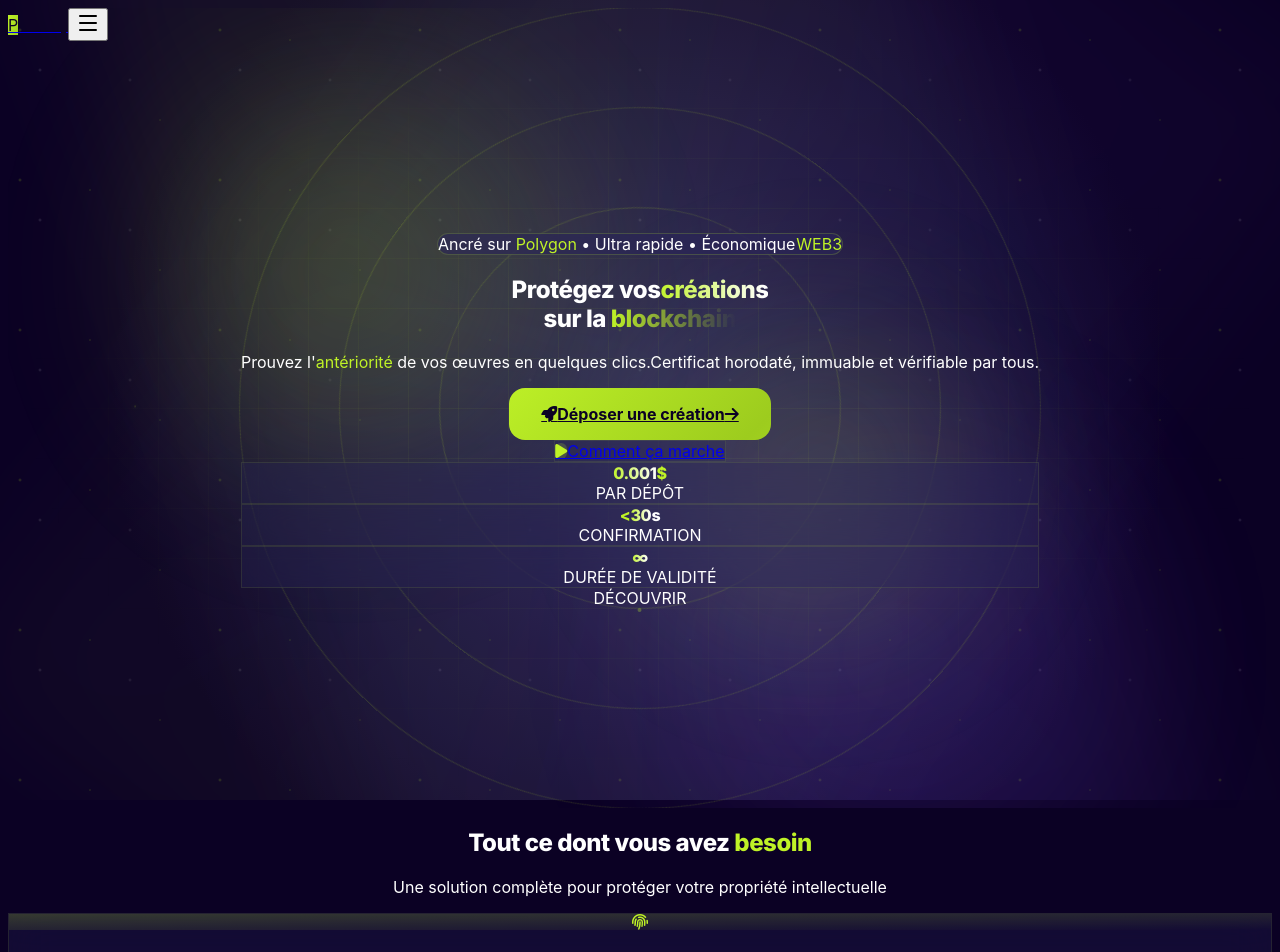
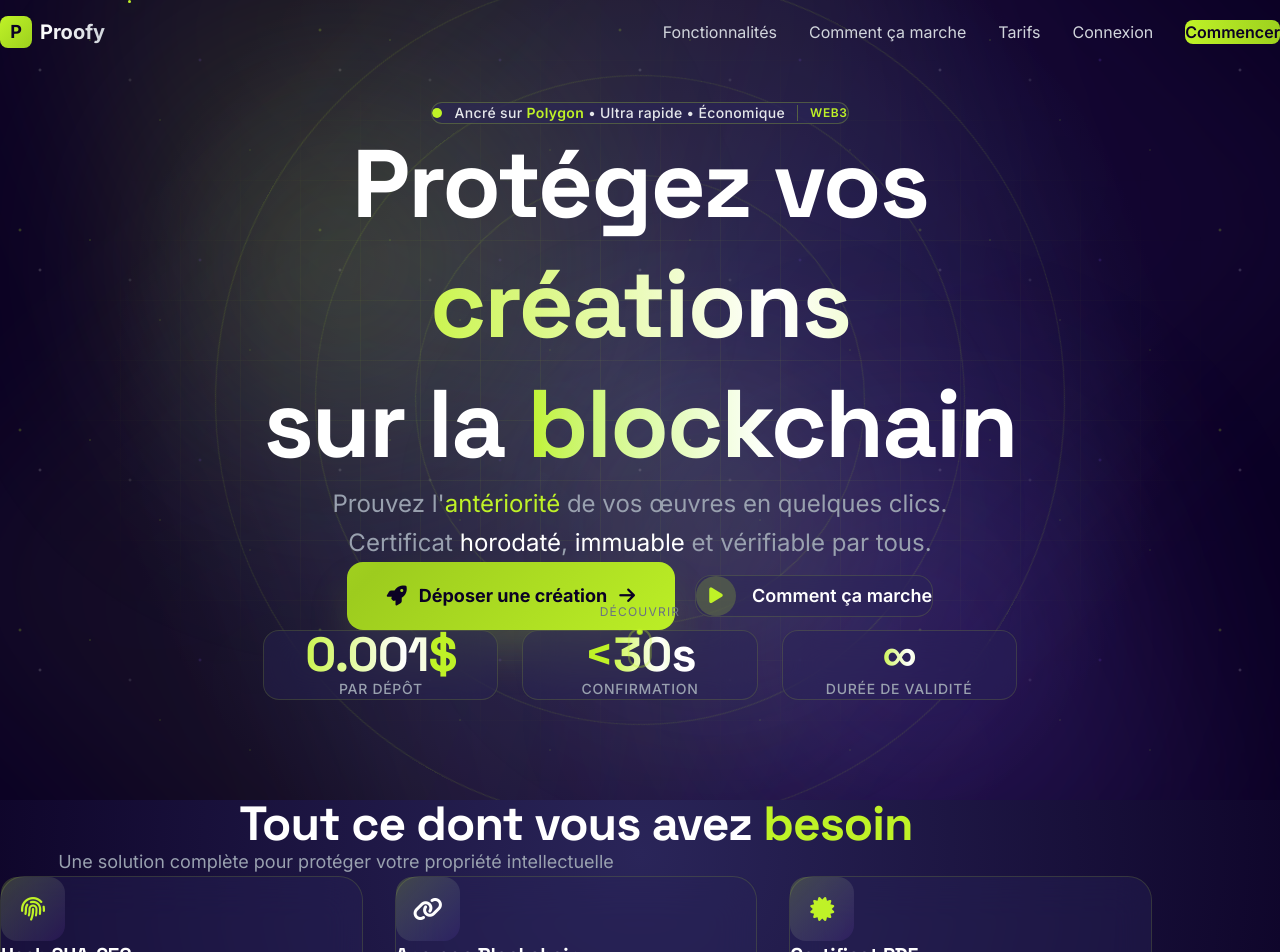
Before and after one commit to ArtysFactory/proofy-nextjs, a Next.js app: page / in a window 1280 px wide. Shown: the top 952 px of the page. Built offline with nearby package versions, Linux system fonts and the light colour scheme.

Commit message:
fix: CSS complet Tailwind v4 - aurora, glass-card, buttons, animations

```diff
--- a/app/globals.css
+++ b/app/globals.css
@@ -1,248 +1,44 @@
-@tailwind base;
-@tailwind components;
-@tailwind utilities;
+@import "tailwindcss";
 
-@layer base {
-  :root {
-    --background: 11 1 36;
-    --foreground: 255 255 255;
-    --primary: 191 242 39;
-    --primary-foreground: 11 1 36;
-  }
+/* ============================================
+   TAILWIND v4 - CSS Variables & Theme
+   ============================================ */
 
-  body {
-    background-color: #0b0124;
-    color: white;
-    font-family: -apple-system, BlinkMacSystemFont, 'Segoe UI', 'Roboto', 'Oxygen',
-      'Ubuntu', 'Cantarell', 'Fira Sans', 'Droid Sans', 'Helvetica Neue',
-      sans-serif;
-    -webkit-font-smoothing: antialiased;
-    -moz-osx-font-smoothing: grayscale;
-  }
+@theme {
+  /* Colors */
+  --color-proofy-dark: #0b0124;
+  --color-proofy-primary: #2a2559;
+  --color-proofy-secondary: #3d3680;
+  --color-proofy-accent: #bff227;
+  --color-proofy-accent-dark: #9dcc1e;
+  --color-proofy-purple: #8a59ff;
+
+  /* Fonts */
+  --font-sans: 'Inter', ui-sans-serif, system-ui, sans-serif;
+  --font-display: 'Space Grotesk', ui-sans-serif, system-ui, sans-serif;
 }
 
-@layer utilities {
-  .text-gradient-animated {
-    background: linear-gradient(to right, #bff227, white, #bff227);
-    background-clip: text;
-    -webkit-background-clip: text;
-    color: transparent;
-    background-size: 200% auto;
-    animation: gradient 3s linear infinite;
-  }
+/* ============================================
+   BASE STYLES
+   ============================================ */
 
-  @keyframes gradient {
-    0%, 100% {
-      background-position: 0% center;
-    }
-    50% {
-      background-position: 100% center;
-    }
-  }
+* {
+  margin: 0;
+  padding: 0;
+  box-sizing: border-box;
 }
 
-/* Hero Section Styles */
-.hero-grid {
-  position: absolute;
-  inset: 0;
-  background-image: linear-gradient(to right, rgba(191, 242, 39, 0.05) 1px, transparent 1px),
-    linear-gradient(to bottom, rgba(191, 242, 39, 0.05) 1px, transparent 1px);
-  background-size: 50px 50px;
-  mask-image: radial-gradient(ellipse at center, black 20%, transparent 70%);
+html {
+  scroll-behavior: smooth;
 }
 
-.hero-orb {
-  position: absolute;
-  border-radius: 50%;
-  filter: blur(80px);
-  opacity: 0.4;
-  animation: float 20s ease-in-out infinite;
-}
-
-.hero-orb-1 {
-  width: 400px;
-  height: 400px;
-  background: radial-gradient(circle, rgba(191, 242, 39, 0.6), rgba(191, 242, 39, 0.1));
-  top: 10%;
-  left: 10%;
-  animation-delay: 0s;
-}
-
-.hero-orb-2 {
-  width: 500px;
-  height: 500px;
-  background: radial-gradient(circle, rgba(138, 89, 255, 0.4), rgba(138, 89, 255, 0.1));
-  top: 50%;
-  right: 10%;
-  animation-delay: 5s;
-}
-
-.hero-orb-3 {
-  width: 350px;
-  height: 350px;
-  background: radial-gradient(circle, rgba(191, 242, 39, 0.5), rgba(191, 242, 39, 0.1));
-  bottom: 20%;
-  left: 50%;
-  animation-delay: 10s;
-}
-
-@keyframes float {
-  0%, 100% {
-    transform: translate(0, 0) scale(1);
-  }
-  25% {
-    transform: translate(20px, -20px) scale(1.1);
-  }
-  50% {
-    transform: translate(-20px, 20px) scale(0.9);
-  }
-  75% {
-    transform: translate(20px, 20px) scale(1.05);
-  }
-}
-
-.hero-ring {
-  position: absolute;
-  border: 1px solid rgba(191, 242, 39, 0.15);
-  border-radius: 50%;
-  top: 50%;
-  left: 50%;
-  transform: translate(-50%, -50%);
-  animation: rotate 30s linear infinite;
-}
-
-.hero-ring-1 {
-  width: 400px;
-  height: 400px;
-  animation-duration: 30s;
-}
-
-.hero-ring-2 {
-  width: 600px;
-  height: 600px;
-  animation-duration: 40s;
-  animation-direction: reverse;
-}
-
-.hero-ring-3 {
-  width: 800px;
-  height: 800px;
-  animation-duration: 50s;
-}
-
-@keyframes rotate {
-  from {
-    transform: translate(-50%, -50%) rotate(0deg);
-  }
-  to {
-    transform: translate(-50%, -50%) rotate(360deg);
-  }
-}
-
-.particle {
-  position: absolute;
-  width: 2px;
-  height: 2px;
-  background: rgba(191, 242, 39, 0.6);
-  border-radius: 50%;
-  box-shadow: 0 0 10px rgba(191, 242, 39, 0.8);
-}
-
-@keyframes particle-float {
-  0% {
-    transform: translateY(0) scale(1);
-    opacity: 0;
-  }
-  10% {
-    opacity: 1;
-  }
-  90% {
-    opacity: 1;
-  }
-  100% {
-    transform: translateY(100vh) scale(0);
-    opacity: 0;
-  }
-}
-
-/* Badge Shimmer Effect */
-.badge-shimmer {
-  background: linear-gradient(
-    90deg,
-    rgba(191, 242, 39, 0.1) 0%,
-    rgba(191, 242, 39, 0.2) 50%,
-    rgba(191, 242, 39, 0.1) 100%
-  );
-  background-size: 200% 100%;
-  animation: shimmer 3s linear infinite;
-  border: 1px solid rgba(191, 242, 39, 0.2);
-}
-
-@keyframes shimmer {
-  0% {
-    background-position: -200% 0;
-  }
-  100% {
-    background-position: 200% 0;
-  }
-}
-
-/* CTA Buttons - Use Tailwind classes directly in HTML instead */
-
-/* Feature Cards - Use Tailwind classes directly in HTML instead */
-
-/* Status Badges */
-.status-badge {
-  display: inline-flex;
-  align-items: center;
-  gap: 0.5rem;
-  padding: 0.25rem 0.75rem;
-  border-radius: 9999px;
-  font-size: 0.75rem;
-  font-weight: 600;
-}
-
-.status-pending {
-  background-color: rgba(234, 179, 8, 0.1);
-  color: rgb(234, 179, 8);
-  border: 1px solid rgba(234, 179, 8, 0.2);
-}
-
-.status-confirmed {
-  background-color: rgba(34, 197, 94, 0.1);
-  color: rgb(34, 197, 94);
-  border: 1px solid rgba(34, 197, 94, 0.2);
-}
-
-.status-failed {
-  background-color: rgba(239, 68, 68, 0.1);
-  color: rgb(239, 68, 68);
-  border: 1px solid rgba(239, 68, 68, 0.2);
-}
-
-/* Responsive Typography */
-.font-display {
-  font-family: 'Inter', -apple-system, BlinkMacSystemFont, 'Segoe UI', sans-serif;
-  font-weight: 800;
-  letter-spacing: -0.02em;
-}
-
-/* Custom Scrollbar */
-::-webkit-scrollbar {
-  width: 8px;
-}
-
-::-webkit-scrollbar-track {
-  background: rgba(11, 1, 36, 0.5);
-}
-
-::-webkit-scrollbar-thumb {
-  background: rgba(191, 242, 39, 0.3);
-  border-radius: 4px;
-}
-
-::-webkit-scrollbar-thumb:hover {
-  background: rgba(191, 242, 39, 0.5);
+body {
+  background: radial-gradient(circle at 50% 50%, #2a2559 0%, #0b0124 70%);
+  min-height: 100vh;
+  color: white;
+  font-family: var(--font-sans);
+  -webkit-font-smoothing: antialiased;
+  -moz-osx-font-smoothing: grayscale;
 }
 
 /* ============================================
@@ -252,7 +48,7 @@
 .aurora-bg {
   position: fixed;
   inset: 0;
-  z-index: -1;
+  z-index: 0;
   background: radial-gradient(circle at 50% 50%, #2a2559 0%, #0b0124 70%);
   overflow: hidden;
 }
@@ -261,18 +57,20 @@
   position: absolute;
   inset: 0;
   background-image:
-    radial-gradient(2px 2px at 20px 30px, rgba(191, 242, 39, 0.3), transparent),
-    radial-gradient(2px 2px at 40px 70px, rgba(255, 255, 255, 0.2), transparent),
-    radial-gradient(1px 1px at 90px 40px, rgba(191, 242, 39, 0.4), transparent),
-    radial-gradient(2px 2px at 130px 80px, rgba(255, 255, 255, 0.15), transparent),
-    radial-gradient(1px 1px at 160px 120px, rgba(191, 242, 39, 0.35), transparent);
+    radial-gradient(2px 2px at 20px 30px, rgba(191, 242, 39, 0.4), transparent),
+    radial-gradient(2px 2px at 40px 70px, rgba(255, 255, 255, 0.3), transparent),
+    radial-gradient(1px 1px at 90px 40px, rgba(191, 242, 39, 0.5), transparent),
+    radial-gradient(2px 2px at 130px 80px, rgba(255, 255, 255, 0.2), transparent),
+    radial-gradient(1px 1px at 160px 120px, rgba(191, 242, 39, 0.4), transparent),
+    radial-gradient(2px 2px at 200px 60px, rgba(138, 89, 255, 0.3), transparent),
+    radial-gradient(1px 1px at 250px 150px, rgba(191, 242, 39, 0.35), transparent);
   background-repeat: repeat;
-  background-size: 200px 150px;
+  background-size: 300px 200px;
   animation: twinkle 8s ease-in-out infinite;
 }
 
 @keyframes twinkle {
-  0%, 100% { opacity: 0.5; }
+  0%, 100% { opacity: 0.6; }
   50% { opacity: 1; }
 }
 
@@ -281,20 +79,20 @@
   inset: 0;
   background: conic-gradient(
     from 180deg at 50% 50%,
-    rgba(42, 37, 89, 0.15) 0deg,
-    rgba(191, 242, 39, 0.08) 90deg,
-    rgba(42, 37, 89, 0.15) 180deg,
-    rgba(138, 89, 255, 0.08) 270deg,
-    rgba(42, 37, 89, 0.15) 360deg
+    rgba(42, 37, 89, 0.2) 0deg,
+    rgba(191, 242, 39, 0.1) 90deg,
+    rgba(42, 37, 89, 0.2) 180deg,
+    rgba(138, 89, 255, 0.1) 270deg,
+    rgba(42, 37, 89, 0.2) 360deg
   );
-  filter: blur(60px);
+  filter: blur(80px);
   animation: aurora-rotate 30s linear infinite;
 }
 
 .aurora-layer-2 {
   animation-direction: reverse;
-  animation-duration: 40s;
-  opacity: 0.5;
+  animation-duration: 45s;
+  opacity: 0.6;
 }
 
 @keyframes aurora-rotate {
@@ -303,20 +101,188 @@
 }
 
 /* ============================================
-   GLASS CARD EFFECT
+   TYPOGRAPHY
+   ============================================ */
+
+.font-display {
+  font-family: var(--font-display);
+  font-weight: 700;
+  letter-spacing: -0.02em;
+}
+
+.text-gradient-animated {
+  background: linear-gradient(90deg, #bff227, #ffffff, #bff227);
+  background-size: 200% auto;
+  background-clip: text;
+  -webkit-background-clip: text;
+  -webkit-text-fill-color: transparent;
+  animation: gradient-shift 3s linear infinite;
+}
+
+@keyframes gradient-shift {
+  0%, 100% { background-position: 0% center; }
+  50% { background-position: 100% center; }
+}
+
+/* ============================================
+   HERO SECTION
+   ============================================ */
+
+.hero-grid {
+  position: absolute;
+  inset: 0;
+  background-image:
+    linear-gradient(to right, rgba(191, 242, 39, 0.06) 1px, transparent 1px),
+    linear-gradient(to bottom, rgba(191, 242, 39, 0.06) 1px, transparent 1px);
+  background-size: 60px 60px;
+  mask-image: radial-gradient(ellipse at center, black 20%, transparent 70%);
+  -webkit-mask-image: radial-gradient(ellipse at center, black 20%, transparent 70%);
+}
+
+.hero-orb {
+  position: absolute;
+  border-radius: 50%;
+  filter: blur(100px);
+  opacity: 0.5;
+  animation: orb-float 20s ease-in-out infinite;
+  pointer-events: none;
+}
+
+.hero-orb-1 {
+  width: 500px;
+  height: 500px;
+  background: radial-gradient(circle, rgba(191, 242, 39, 0.5) 0%, transparent 70%);
+  top: 5%;
+  left: 5%;
+}
+
+.hero-orb-2 {
+  width: 600px;
+  height: 600px;
+  background: radial-gradient(circle, rgba(138, 89, 255, 0.4) 0%, transparent 70%);
+  top: 40%;
+  right: 5%;
+  animation-delay: -7s;
+}
+
+.hero-orb-3 {
+  width: 400px;
+  height: 400px;
+  background: radial-gradient(circle, rgba(191, 242, 39, 0.4) 0%, transparent 70%);
+  bottom: 10%;
+  left: 40%;
+  animation-delay: -14s;
+}
+
+@keyframes orb-float {
+  0%, 100% { transform: translate(0, 0) scale(1); }
+  25% { transform: translate(30px, -30px) scale(1.1); }
+  50% { transform: translate(-20px, 20px) scale(0.95); }
+  75% { transform: translate(20px, 30px) scale(1.05); }
+}
+
+.hero-ring {
+  position: absolute;
+  border: 1px solid rgba(191, 242, 39, 0.12);
+  border-radius: 50%;
+  top: 50%;
+  left: 50%;
+  transform: translate(-50%, -50%);
+  animation: ring-rotate 40s linear infinite;
+  pointer-events: none;
+}
+
+.hero-ring-1 {
+  width: 450px;
+  height: 450px;
+}
+
+.hero-ring-2 {
+  width: 650px;
+  height: 650px;
+  animation-duration: 55s;
+  animation-direction: reverse;
+}
+
+.hero-ring-3 {
+  width: 850px;
+  height: 850px;
+  animation-duration: 70s;
+}
+
+@keyframes ring-rotate {
+  from { transform: translate(-50%, -50%) rotate(0deg); }
+  to { transform: translate(-50%, -50%) rotate(360deg); }
+}
+
+.particle {
+  position: absolute;
+  width: 3px;
+  height: 3px;
+  background: #bff227;
+  border-radius: 50%;
+  box-shadow: 0 0 15px rgba(191, 242, 39, 0.8), 0 0 30px rgba(191, 242, 39, 0.4);
+  pointer-events: none;
+}
+
+@keyframes particle-float {
+  0% { transform: translateY(-20px) scale(0); opacity: 0; }
+  10% { opacity: 1; transform: scale(1); }
+  90% { opacity: 1; }
+  100% { transform: translateY(100vh) scale(0); opacity: 0; }
+}
+
+/* ============================================
+   GLASS CARD
    ============================================ */
 
 .glass-card {
-  background: rgba(42, 37, 89, 0.3);
+  background: rgba(42, 37, 89, 0.4);
   backdrop-filter: blur(20px);
   -webkit-backdrop-filter: blur(20px);
-  border: 1px solid rgba(191, 242, 39, 0.1);
-  transition: all 0.3s ease;
+  border: 1px solid rgba(191, 242, 39, 0.15);
+  transition: all 0.4s cubic-bezier(0.4, 0, 0.2, 1);
 }
 
 .glass-card:hover {
-  border-color: rgba(191, 242, 39, 0.25);
-  box-shadow: 0 8px 32px rgba(191, 242, 39, 0.1);
+  background: rgba(42, 37, 89, 0.5);
+  border-color: rgba(191, 242, 39, 0.3);
+  box-shadow: 0 8px 40px rgba(191, 242, 39, 0.15);
+  transform: translateY(-2px);
+}
+
+/* ============================================
+   BADGES
+   ============================================ */
+
+.hero-badge {
+  background: rgba(42, 37, 89, 0.6);
+  backdrop-filter: blur(12px);
+  -webkit-backdrop-filter: blur(12px);
+  border: 1px solid rgba(191, 242, 39, 0.25);
+}
+
+.badge-shimmer {
+  position: relative;
+  overflow: hidden;
+}
+
+.badge-shimmer::before {
+  content: '';
+  position: absolute;
+  inset: 0;
+  background: linear-gradient(
+    90deg,
+    transparent 0%,
+    rgba(191, 242, 39, 0.2) 50%,
+    transparent 100%
+  );
+  animation: shimmer 3s ease-in-out infinite;
+}
+
+@keyframes shimmer {
+  0% { transform: translateX(-100%); }
+  100% { transform: translateX(100%); }
 }
 
 /* ============================================
@@ -324,12 +290,18 @@
    ============================================ */
 
 .btn-aurora {
+  display: inline-flex;
+  align-items: center;
+  justify-content: center;
+  gap: 0.5rem;
   background: linear-gradient(135deg, #bff227 0%, #9dcc1e 100%);
   color: #0b0124;
   font-weight: 600;
-  padding: 0.75rem 1.5rem;
-  border-radius: 0.75rem;
-  transition: all 0.3s ease;
+  padding: 0.875rem 1.75rem;
+  border-radius: 0.875rem;
+  border: none;
+  cursor: pointer;
+  transition: all 0.3s cubic-bezier(0.4, 0, 0.2, 1);
   position: relative;
   overflow: hidden;
 }
@@ -343,13 +315,13 @@
   transition: opacity 0.3s ease;
 }
 
+.btn-aurora:hover {
+  transform: translateY(-3px);
+  box-shadow: 0 15px 50px rgba(191, 242, 39, 0.4);
+}
+
 .btn-aurora:hover::before {
   opacity: 1;
-}
-
-.btn-aurora:hover {
-  transform: translateY(-2px);
-  box-shadow: 0 10px 40px rgba(191, 242, 39, 0.4);
 }
 
 .btn-aurora > * {
@@ -358,24 +330,30 @@
 }
 
 .btn-premium {
+  display: inline-flex;
+  align-items: center;
+  justify-content: center;
+  gap: 0.75rem;
   background: linear-gradient(135deg, #bff227 0%, #9dcc1e 50%, #bff227 100%);
   background-size: 200% 200%;
-  animation: premium-gradient 3s ease infinite;
+  animation: premium-bg 4s ease infinite;
   color: #0b0124;
   font-weight: 700;
-  padding: 1rem 2rem;
+  padding: 1.25rem 2.5rem;
   border-radius: 1rem;
-  transition: all 0.3s ease;
+  border: none;
+  cursor: pointer;
+  transition: all 0.3s cubic-bezier(0.4, 0, 0.2, 1);
 }
 
-@keyframes premium-gradient {
+@keyframes premium-bg {
   0%, 100% { background-position: 0% 50%; }
   50% { background-position: 100% 50%; }
 }
 
 .btn-premium:hover {
-  transform: translateY(-3px) scale(1.02);
-  box-shadow: 0 20px 60px rgba(191, 242, 39, 0.5);
+  transform: translateY(-4px) scale(1.02);
+  box-shadow: 0 25px 60px rgba(191, 242, 39, 0.5);
 }
 
 /* ============================================
@@ -383,11 +361,13 @@
    ============================================ */
 
 .input-aurora {
+  width: 100%;
   background: rgba(42, 37, 89, 0.5);
   border: 1px solid rgba(191, 242, 39, 0.2);
-  border-radius: 0.75rem;
-  padding: 0.75rem 1rem;
+  border-radius: 0.875rem;
+  padding: 0.875rem 1.25rem;
   color: white;
+  font-size: 1rem;
   transition: all 0.3s ease;
 }
 
@@ -398,18 +378,40 @@
 .input-aurora:focus {
   outline: none;
   border-color: #bff227;
-  box-shadow: 0 0 0 3px rgba(191, 242, 39, 0.2);
+  box-shadow: 0 0 0 4px rgba(191, 242, 39, 0.15);
   background: rgba(42, 37, 89, 0.7);
 }
 
 /* ============================================
-   HERO BADGE
+   STATUS BADGES
    ============================================ */
 
-.hero-badge {
-  background: rgba(42, 37, 89, 0.6);
-  backdrop-filter: blur(10px);
-  border: 1px solid rgba(191, 242, 39, 0.2);
+.status-badge {
+  display: inline-flex;
+  align-items: center;
+  gap: 0.5rem;
+  padding: 0.375rem 0.875rem;
+  border-radius: 9999px;
+  font-size: 0.75rem;
+  font-weight: 600;
+}
+
+.status-pending {
+  background: rgba(234, 179, 8, 0.15);
+  color: #fbbf24;
+  border: 1px solid rgba(234, 179, 8, 0.3);
+}
+
+.status-confirmed {
+  background: rgba(34, 197, 94, 0.15);
+  color: #4ade80;
+  border: 1px solid rgba(34, 197, 94, 0.3);
+}
+
+.status-failed {
+  background: rgba(239, 68, 68, 0.15);
+  color: #f87171;
+  border: 1px solid rgba(239, 68, 68, 0.3);
 }
 
 /* ============================================
@@ -417,12 +419,12 @@
    ============================================ */
 
 .loader {
-  width: 40px;
-  height: 40px;
+  width: 48px;
+  height: 48px;
   border: 3px solid rgba(191, 242, 39, 0.2);
   border-top-color: #bff227;
   border-radius: 50%;
-  animation: spin 1s linear infinite;
+  animation: spin 0.8s linear infinite;
 }
 
 @keyframes spin {
@@ -430,34 +432,59 @@
 }
 
 /* ============================================
-   ADDITIONAL UTILITIES
+   SCROLLBAR
    ============================================ */
 
-/* Glow effects */
-.glow-sm {
-  box-shadow: 0 0 20px rgba(191, 242, 39, 0.3);
+::-webkit-scrollbar {
+  width: 10px;
 }
 
-.glow-md {
-  box-shadow: 0 0 40px rgba(191, 242, 39, 0.4);
+::-webkit-scrollbar-track {
+  background: #0b0124;
 }
 
-.glow-lg {
-  box-shadow: 0 0 60px rgba(191, 242, 39, 0.5);
+::-webkit-scrollbar-thumb {
+  background: linear-gradient(180deg, #2a2559 0%, #3d3680 100%);
+  border-radius: 5px;
+  border: 2px solid #0b0124;
 }
 
-/* Text glow */
-.text-glow {
-  text-shadow: 0 0 20px rgba(191, 242, 39, 0.5);
+::-webkit-scrollbar-thumb:hover {
+  background: linear-gradient(180deg, #3d3680 0%, #bff227 100%);
 }
 
-/* Smooth transitions for all interactive elements */
-a, button {
-  transition: all 0.3s ease;
-}
+/* ============================================
+   SELECTION
+   ============================================ */
 
-/* Selection color */
 ::selection {
   background: rgba(191, 242, 39, 0.3);
   color: white;
 }
+
+/* ============================================
+   UTILITIES
+   ============================================ */
+
+.glow-accent {
+  box-shadow: 0 0 30px rgba(191, 242, 39, 0.4);
+}
+
+.glow-accent-lg {
+  box-shadow: 0 0 60px rgba(191, 242, 39, 0.5);
+}
+
+.text-glow {
+  text-shadow: 0 0 30px rgba(191, 242, 39, 0.6);
+}
+
+/* Smooth transitions */
+a, button {
+  transition: all 0.3s cubic-bezier(0.4, 0, 0.2, 1);
+}
+
+/* Focus visible */
+:focus-visible {
+  outline: 2px solid #bff227;
+  outline-offset: 2px;
+}
```
